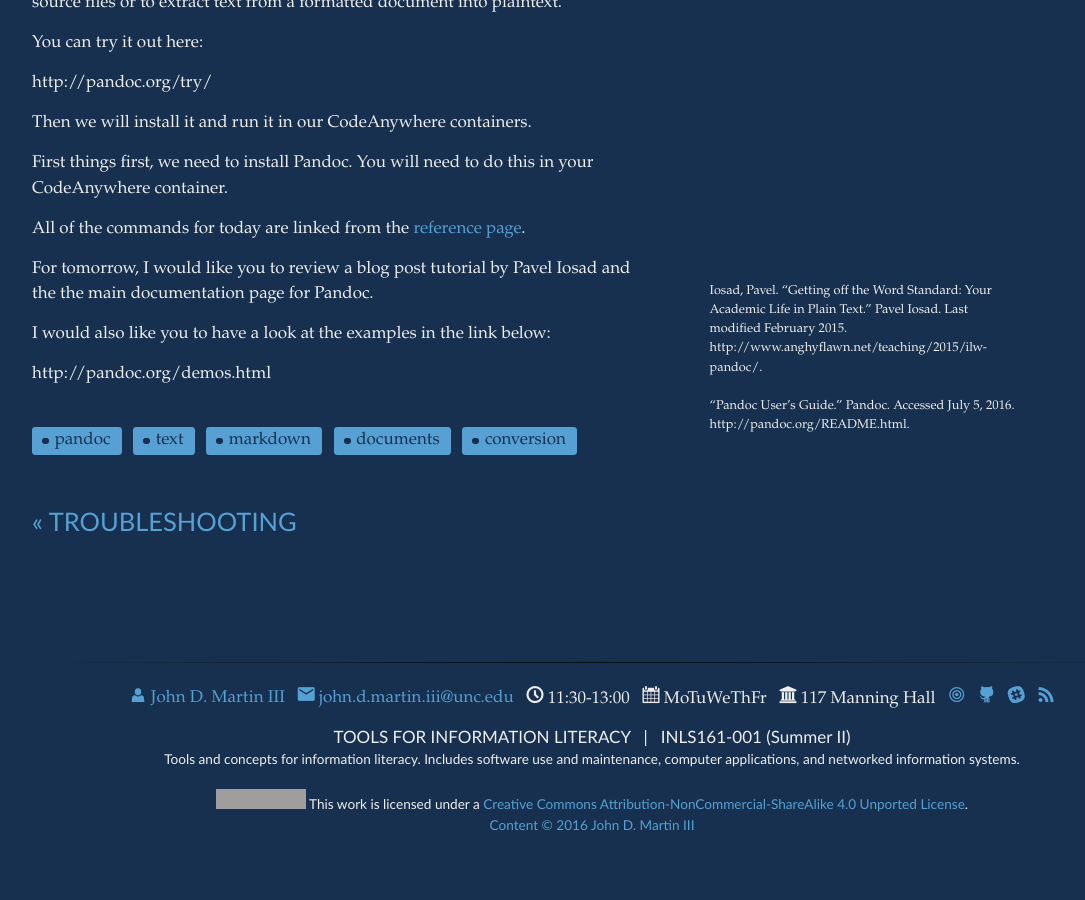
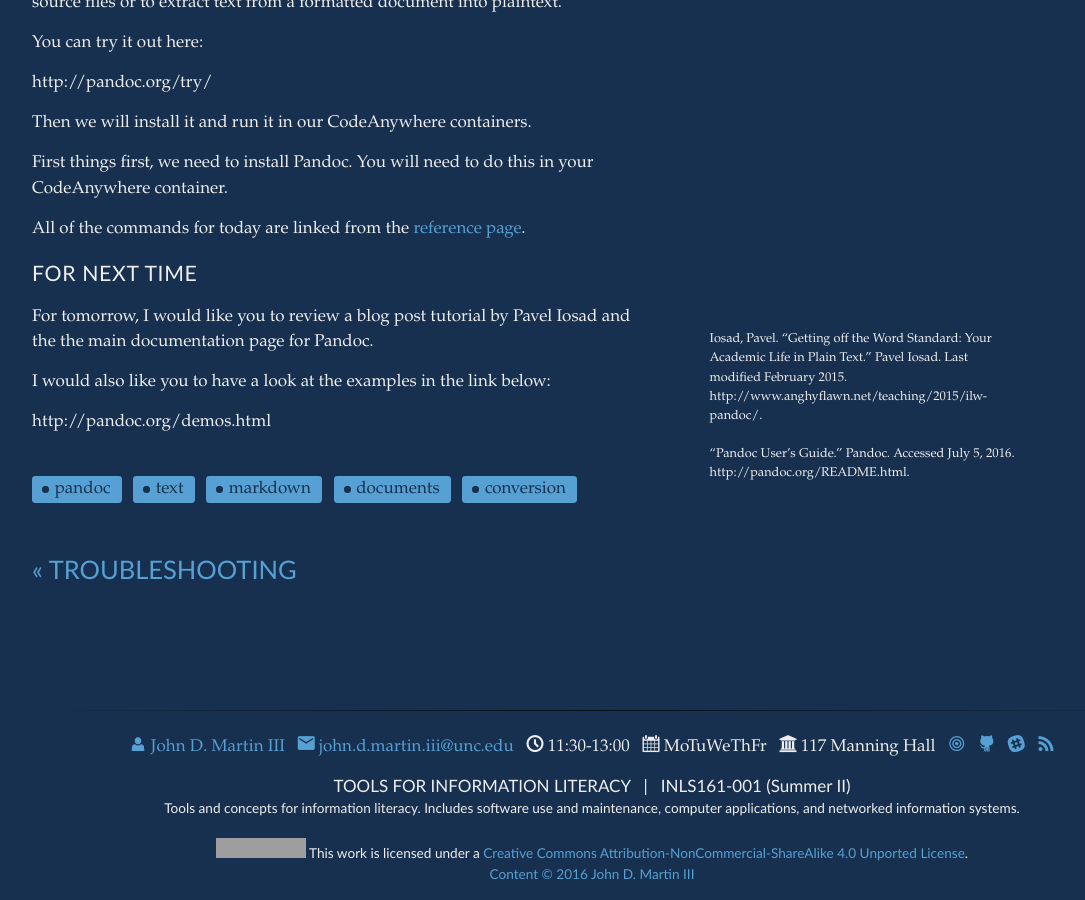
Before and after one commit to tylerpcarter/inls161, a Jekyll site: the page built from _posts/2016-07-05-text-conversion.md, in a window 1280 px wide and 900 px high, scrolled down 2889 px. Shown: the whole window, without its empty margins (48-1133 px from the left). Built offline with Jekyll 4.4.1, drawn with Linux system fonts in a browser that asks for light colours; Markdown is read by kramdown in place of the engine named in the settings; before the commit the page ends 3740 px from its top, so only the background shows below that; grey boxes are pictures that could not be loaded.

Commit message:
fixed broken link

```diff
--- a/_posts/2016-07-05-text-conversion.md
+++ b/_posts/2016-07-05-text-conversion.md
@@ -114,7 +114,9 @@
 First things first, we need to install Pandoc.
 You will need to do this in your CodeAnywhere container.
 
-All of the commands for today are linked from the [reference page](/refsheets/pandoc-ref.md).
+All of the commands for today are linked from the [reference page]({{ site.url }}/refsheets/pandoc-ref/).
+
+# For next time
 
 For tomorrow, I would like you to review a blog post tutorial by Pavel Iosad and the the main documentation page for Pandoc.{% marginnote 'pandoc' 'Iosad, Pavel. “Getting off the Word Standard: Your Academic Life in Plain Text.” Pavel Iosad. Last modified February 2015. http://www.anghyflawn.net/teaching/2015/ilw-pandoc/.<br/><br/>“Pandoc User’s Guide.” Pandoc. Accessed July 5, 2016. http://pandoc.org/README.html.' %}
 
```
Also changed, not shown: 3 other files.
